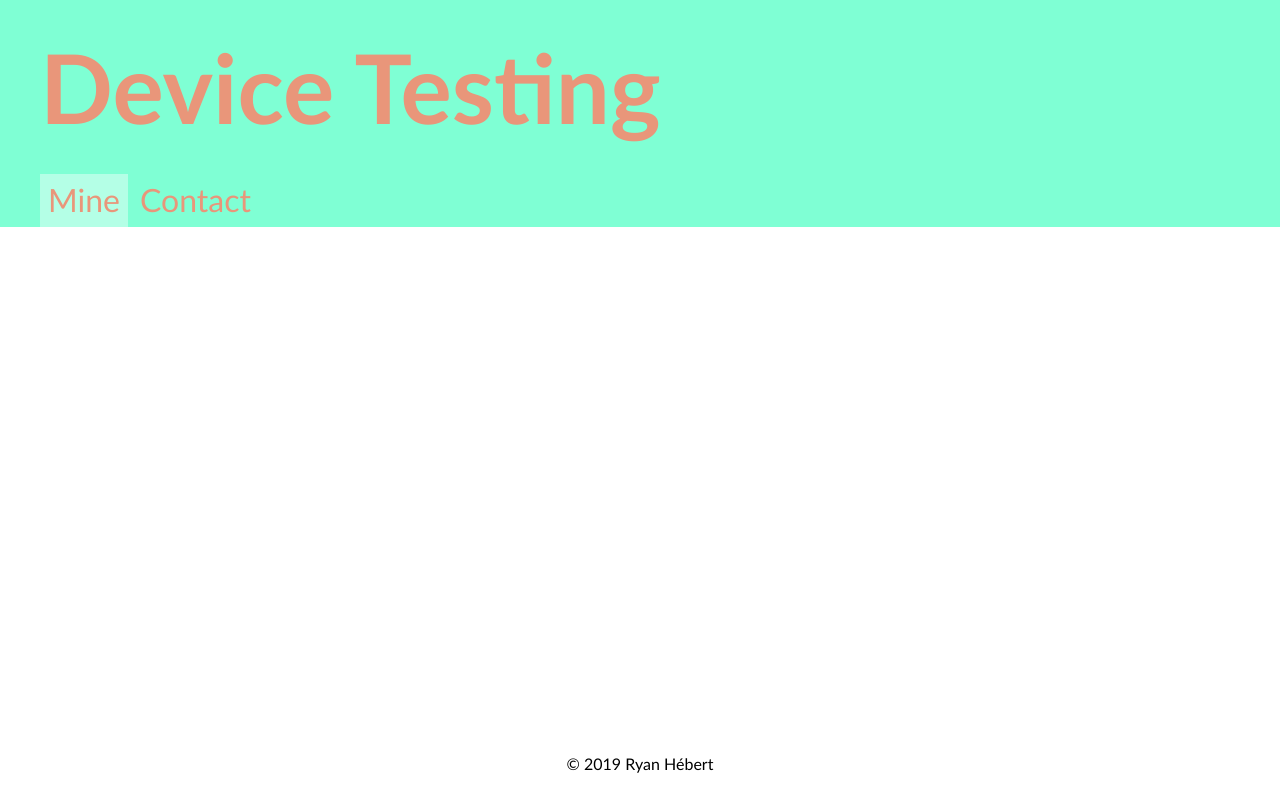
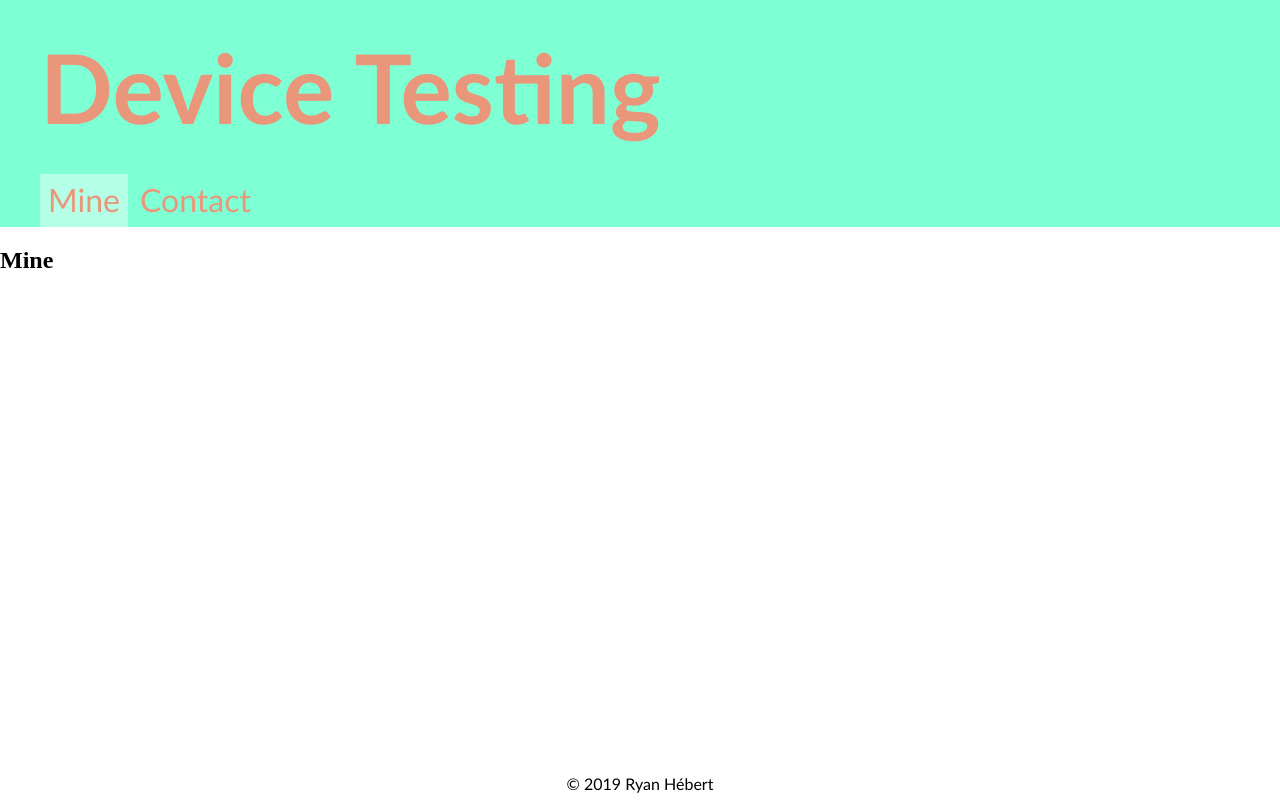
Before and after one commit to Ry-Hebert/DGM-2740-01, a plain HTML site: page DGM-2740-01/index.html in a window 1280 px wide. Drawn offline with Linux system fonts and the light colour scheme.

Commit message:
Adding SVGs and html sec

```diff
--- a/DGM-2740-01/index.html
+++ b/DGM-2740-01/index.html
@@ -33,7 +33,11 @@
     </div>
 </header>
 <div class="landing-page">
-
+<h2>
+    Mine
+</h2>
+<div class='responsive-display'>
+</div>
 </div>
 <footer >
     <p>&copy; 2019 Ryan Hébert</p>
```
Also changed, not shown: DGM-2740-01/assets/css/medium.css (added), DGM-2740-01/assets/imgs/I-Pad.svg (added), DGM-2740-01/assets/imgs/I-Phone.svg (added), DGM-2740-01/assets/imgs/Laptop.svg (added).
